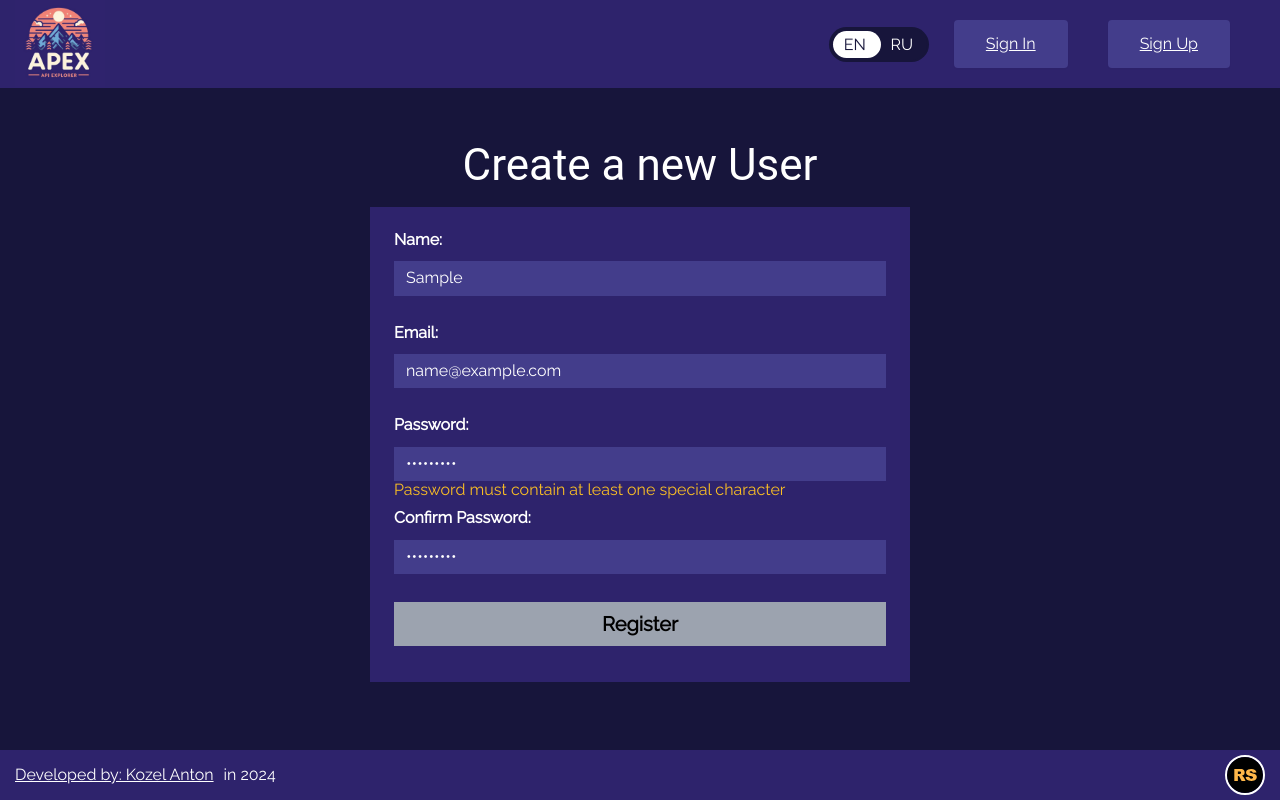
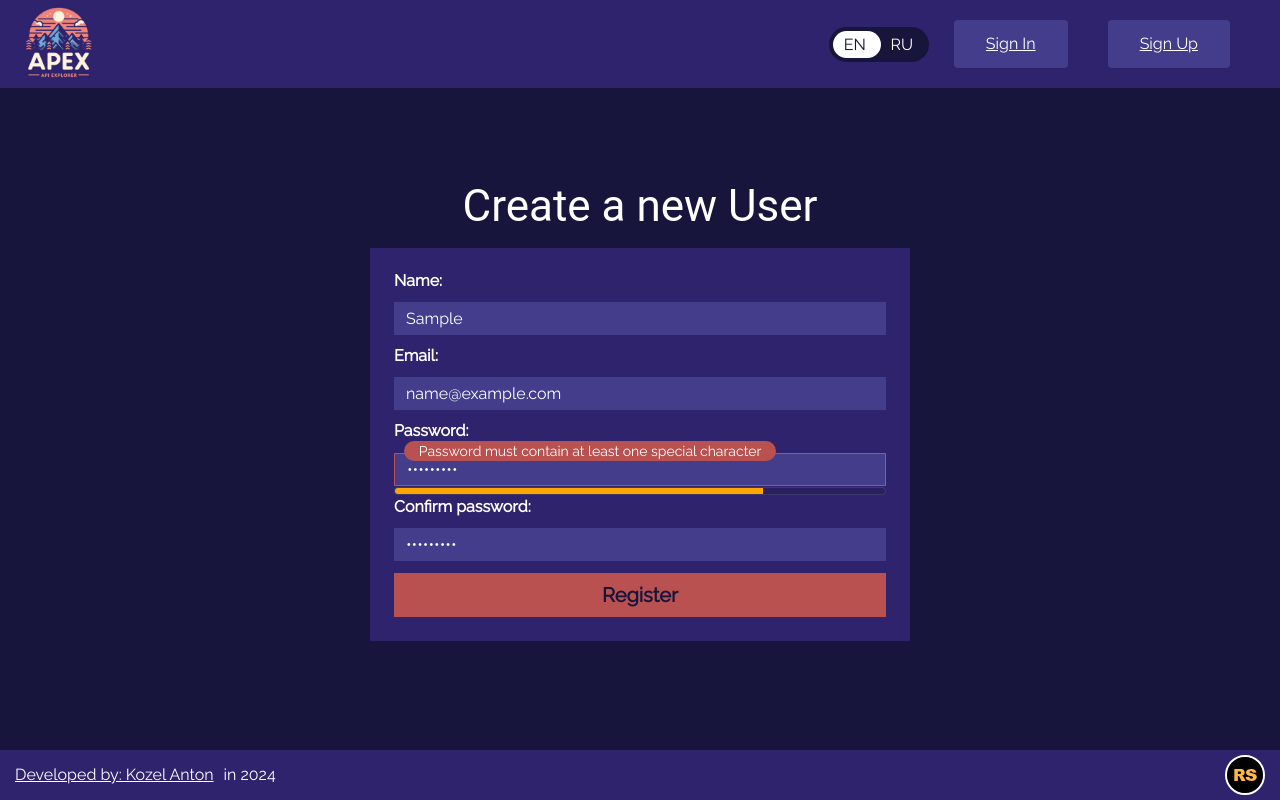
Before and after one commit to antosha14/graphiql-app, a Next.js app: page /registration in a window 1280 px wide. Both pictures are taken after typing "Sample", "name@example.com", "Sample123", "Sample123" into the empty fields and a click on the button "Register". Built offline with nearby package versions, Linux system fonts and the light colour scheme.

Commit message:
feat: add error styling on registation page

```diff
--- a/src/components/Footer/Footer.module.scss
+++ b/src/components/Footer/Footer.module.scss
@@ -36,4 +36,7 @@
 .logo {
   border: 2px solid #fff;
   border-radius: 50%;
+  &:hover {
+    box-shadow: 0 4px 8px $color-dark-bg;
+  }
 }
--- /dev/null
+++ b/src/components/FormInput/FormInput.module.scss
@@ -0,0 +1,56 @@
+.inputContainer {
+  display: flex;
+  margin-bottom: 0.75rem;
+  flex-direction: column;
+  position: relative;
+}
+
+.mainLabel {
+  display: flex;
+  margin-bottom: 0.75rem;
+  flex-direction: column;
+  font-weight: bold;
+}
+
+.mainInput {
+  padding-top: 0.5rem;
+  padding-bottom: 0.5rem;
+  padding-left: 0.75rem;
+  padding-right: 0.75rem;
+  height: 33px;
+  background-color: $color-dark-purple-main;
+  color: #fff;
+  border: none;
+  box-sizing: border-box;
+  &:hover {
+    box-shadow: 0 4px 8px $color-dark-bg;
+    cursor: pointer;
+  }
+}
+
+.mainInput:-webkit-autofill,
+.mainInput:-webkit-autofill:hover,
+.mainInput:-webkit-autofill:focus,
+.mainInput:-webkit-autofill:active {
+  -webkit-box-shadow: 0 0 0 30px $color-dark-purple-main inset !important;
+  -webkit-text-fill-color: #fff !important;
+}
+
+.errorMessage {
+  height: 1.2rem;
+  position: absolute;
+  font-size: 14px;
+  bottom: 40%;
+  left: 2%;
+  background-color: $color-error;
+  padding: 2px 15px;
+  border-radius: 20px;
+}
+
+.noneVisible {
+  display: none;
+}
+
+.redBorder {
+  border: 1px solid $color-error;
+}
--- /dev/null
+++ b/src/components/FormInput/FormInput.tsx
@@ -0,0 +1,32 @@
+import styles from './FormInput.module.scss';
+import { UseFormRegister, FieldErrors, UseFormWatch } from 'react-hook-form';
+import { FormInputState } from '@components/SignUpForm/SignUpForm';
+import PasswordStrengthMeter from '@components/PasswordStrengthMeter/PasswordStrengthMeter';
+
+interface FormInputProps {
+  field: 'name' | 'email' | 'password' | 'passwordConfirm';
+  register: UseFormRegister<FormInputState>;
+  errors: FieldErrors<FormInputState>;
+  watch: UseFormWatch<FormInputState>;
+}
+
+export default function FormInput({ field, register, errors, watch }: FormInputProps) {
+  const fieldName = field == 'passwordConfirm' ? 'Confirm password:' : `${field[0].toUpperCase()}${field.slice(1)}:`;
+  return (
+    <div className={styles.inputContainer}>
+      <label htmlFor={field} className={styles.mainLabel}>
+        {fieldName}
+      </label>
+      <input
+        id={field}
+        {...register(field)}
+        className={`${styles.mainInput} ${errors?.[field]?.message ? styles.redBorder : ''}`}
+        type={field == 'password' || field == 'passwordConfirm' ? 'password' : 'text'}
+      ></input>
+      {field == 'password' ? <PasswordStrengthMeter password={watch('password')}></PasswordStrengthMeter> : ''}
+      <p
+        className={`${styles.errorMessage} ${errors?.[field]?.message ? '' : styles.noneVisible}`}
+      >{`${errors?.[field] ? errors[field].message : ''}`}</p>
+    </div>
+  );
+}
--- /dev/null
+++ b/src/components/PasswordStrengthMeter/PasswordStrengthMeter.module.scss
@@ -0,0 +1,29 @@
+.passwordStrengthMeter {
+  height: 1em;
+  &::-webkit-meter-bar {
+    background: none;
+    background-color: rgba(0, 0, 0, 0.1);
+  }
+  position: absolute;
+  bottom: -20%;
+  width: 100%;
+}
+
+.passwordStrengthMeter[value='1']::-webkit-meter-optimum-value {
+  background: red;
+}
+.passwordStrengthMeter[value='2']::-webkit-meter-optimum-value {
+  background: yellow;
+}
+.passwordStrengthMeter[value='3']::-webkit-meter-optimum-value {
+  background: orange;
+}
+.passwordStrengthMeter[value='4']::-webkit-meter-optimum-value {
+  background: green;
+}
+
+.meterPlaceholder {
+  height: 1em;
+  position: absolute;
+  width: 100%;
+}
--- /dev/null
+++ b/src/components/PasswordStrengthMeter/PasswordStrengthMeter.tsx
@@ -0,0 +1,10 @@
+import styles from './PasswordStrengthMeter.module.scss';
+import { passwordStrengthCheck } from '@utils/passwordStrengthCheck';
+
+export default function PasswordStrengthMeter({ password }: { password: string }) {
+  if (password == '' || password == undefined) {
+    return <p className={styles.meterPlaceholder}></p>;
+  }
+  const passwordStrength = passwordStrengthCheck(password);
+  return <meter max="4" value={passwordStrength} className={styles.passwordStrengthMeter}></meter>;
+}
--- a/src/components/SignInForm/SignInForm.tsx
+++ b/src/components/SignInForm/SignInForm.tsx
@@ -2,7 +2,7 @@
 
 import styles from './SignInForm.module.scss';
 
-export default function SignUpForm() {
+export default function SignInForm() {
   return (
     <div className={styles.formContainer}>
       <form className={styles.mainForm}></form>
--- a/src/components/SignUpForm/SignUpForm.module.scss
+++ b/src/components/SignUpForm/SignUpForm.module.scss
@@ -14,30 +14,6 @@
   min-width: 540px;
 }
 
-.inputContainer {
-  display: flex;
-  margin-bottom: 0.75rem;
-  flex-direction: column;
-}
-
-.mainLabel {
-  display: flex;
-  margin-bottom: 0.75rem;
-  flex-direction: column;
-  font-weight: bold;
-}
-
-.mainInput {
-  padding-top: 0.5rem;
-  padding-bottom: 0.5rem;
-  padding-left: 0.75rem;
-  padding-right: 0.75rem;
-  background-color: $color-dark-purple-main;
-  color: #fff;
-  border: 3px;
-  border-color: $color-dark-purple-secondary;
-}
-
 .submitButton {
   padding-top: 0.5rem;
   padding-bottom: 0.5rem;
@@ -47,19 +23,26 @@
   font-size: 1.25rem;
   line-height: 1.75rem;
   font-weight: 600;
-  color: #000000;
-  background-color: #9ca3af;
+  color: $color-dark-pink;
+  background-color: $color-dark-bg;
   transition-property: background-color, border-color, color, fill, stroke, opacity, box-shadow, transform;
   transition-timing-function: cubic-bezier(0.4, 0, 0.2, 1);
   transition-duration: 300ms;
   cursor: pointer;
 
-  :hover {
-    color: #ffffff;
+  &:hover {
+    color: $color-dark-bg;
+    background-color: $color-dark-pink;
   }
 }
 
-.errorMessage {
-  height: 1rem;
-  color: #fbbf24;
+.submitButtonError {
+  color: $color-dark-bg;
+  background-color: $color-error;
+
+  &:hover {
+    color: $color-dark-bg;
+    background-color: $color-error;
+    box-shadow: 0 4px 8px $color-dark-bg;
+  }
 }
--- a/src/components/SignUpForm/SignUpForm.tsx
+++ b/src/components/SignUpForm/SignUpForm.tsx
@@ -4,9 +4,9 @@ import styles from './SignUpForm.module.scss';
 import { useForm, SubmitHandler } from 'react-hook-form';
 import { yupResolver } from '@hookform/resolvers/yup';
 import { userRegisterSchema } from '@models/signUpModel';
-//import { passwordStrengthCheck } from '@utils/passwordStrengthCheck';
+import FormInput from '@components/FormInput/FormInput';
 
-interface FormInputState {
+export interface FormInputState {
   name: string;
   email: string;
   password: string;
@@ -18,62 +18,34 @@ export default function SignUpForm() {
     register,
     formState: { errors },
     handleSubmit,
-    setValue,
-    trigger,
+    watch,
   } = useForm({
     resolver: yupResolver(userRegisterSchema),
     mode: 'onChange',
   });
 
   const onSubmit: SubmitHandler<FormInputState> = async data => {
-    console.log(setValue, trigger, data);
+    console.log(data);
+  };
+
+  const checkErrors = () => {
+    return Object.values(errors).some(value => value !== undefined);
   };
 
   return (
     <div className={styles.formContainer}>
       <form className={styles.mainForm} onSubmit={handleSubmit(onSubmit)}>
-        <div className={styles.inputContainer}>
-          <label htmlFor="name" className={styles.mainLabel}>
-            Name:
-          </label>
-          <input id="name" {...register('name')} className={styles.mainInput}></input>
-          <p className={styles.errorMessage}>{`${errors?.name ? errors.name.message : ''}`}</p>
-        </div>
-
-        <div className={styles.inputContainer}>
-          <label htmlFor="email" className={styles.mainLabel}>
-            Email:
-          </label>
-          <input id="email" {...register('email')} className={styles.mainInput}></input>
-          <p className={styles.errorMessage}>{`${errors?.email ? errors.email.message : ''}`}</p>
-        </div>
-
-        <div className={styles.inputContainer}>
-          <label htmlFor="password" className={styles.mainLabel}>
-            Password:
-          </label>
-          <input id="password" {...register('password')} className={styles.mainInput} type="password"></input>
-          <p className={styles.errorMessage}>{`${errors?.password ? errors.password.message : ''}`}</p>
-        </div>
-
-        <div className={styles.inputContainer}>
-          <label htmlFor="passwordConfirm" className={styles.mainLabel}>
-            Confirm Password:
-          </label>
-          <input
-            id="passwordConfirm"
-            {...register('passwordConfirm')}
-            className={styles.mainInput}
-            type="password"
-          ></input>
-          <p className={styles.errorMessage}>{`${errors?.passwordConfirm ? errors.passwordConfirm.message : ''}`}</p>
-        </div>
-
-        <div className={styles.inputContainer}>
-          <button type="submit" className={styles.submitButton}>
-            Register
-          </button>
-        </div>
+        <FormInput field="name" register={register} errors={errors} watch={watch} />
+        <FormInput field="email" register={register} errors={errors} watch={watch} />
+        <FormInput field="password" register={register} errors={errors} watch={watch} />
+        <FormInput field="passwordConfirm" register={register} errors={errors} watch={watch} />
+        <button
+          type="submit"
+          className={`${styles.submitButton} ${checkErrors() ? styles.submitButtonError : ''}`}
+          disabled={checkErrors()}
+        >
+          Register
+        </button>
       </form>
     </div>
   );
--- a/src/models/signUpModel.tsx
+++ b/src/models/signUpModel.tsx
@@ -10,7 +10,8 @@ export const userRegisterSchema = object({
     .matches(/[0-9]/, 'Password must contain at least one number')
     .matches(/[A-Z]/, 'Password must contain at least one uppercase letter')
     .matches(/[a-z]/, 'Password must contain at least one lowercase letter')
-    .matches(/[!@#$%^&*(),.?":{}|<>]/, 'Password must contain at least one special character'),
+    .matches(/[!@#$%^&*(),.?":{}|<>]/, 'Password must contain at least one special character')
+    .length(8, 'Password should be at least 8 characters long'),
   passwordConfirm: string()
     .required('Password confirmation is required')
     .oneOf([ref('password')], 'Passwords must match'),
--- a/src/styles/_constants.scss
+++ b/src/styles/_constants.scss
@@ -8,6 +8,7 @@ $color-dark-bg: rgb(23, 21, 59);
 $color-dark-purple-secondary: rgb(46, 35, 108);
 $color-dark-purple-main: rgb(67, 61, 139);
 $color-dark-pink: rgb(200, 172, 214);
+$color-error: rgb(185, 81, 81);
 
 $font-color-dark: rgb(39 41 59);
 $font-color-light: #fff;
```
Also changed, not shown: 1 other file (tests, documents, lock files or other folders).
